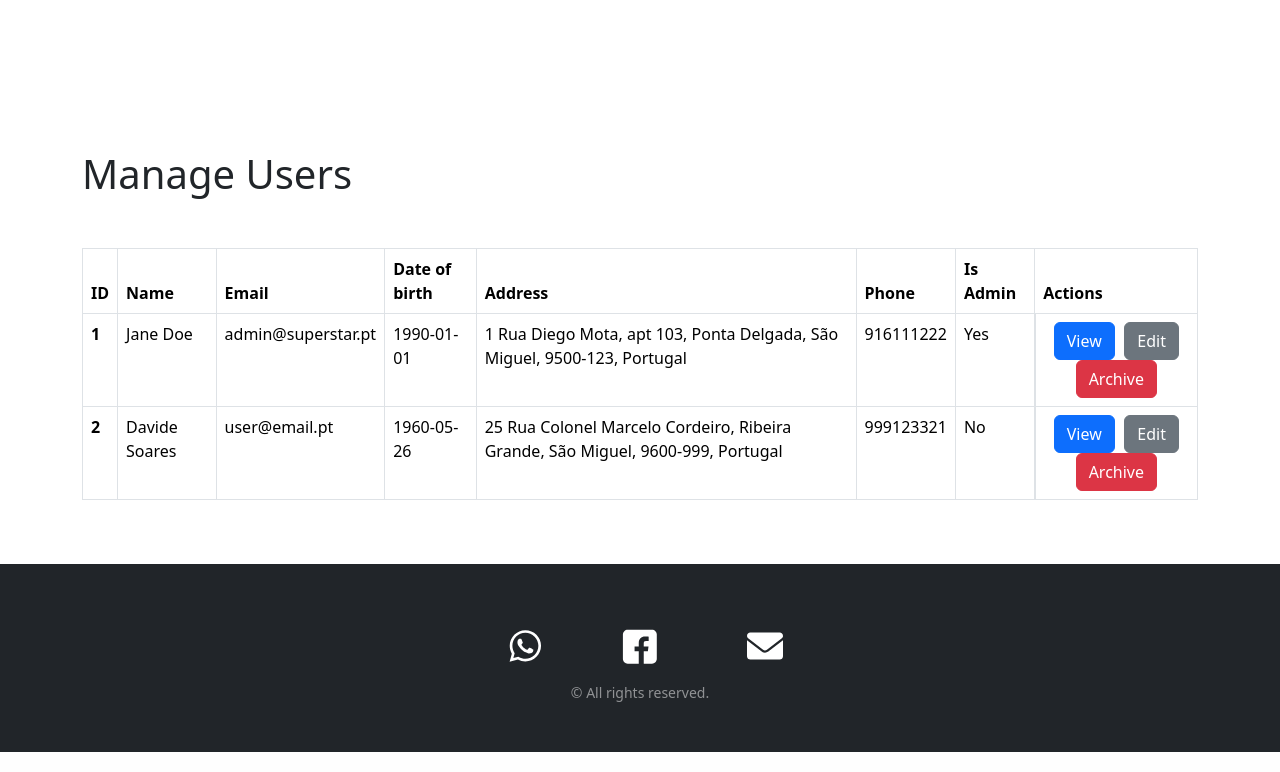
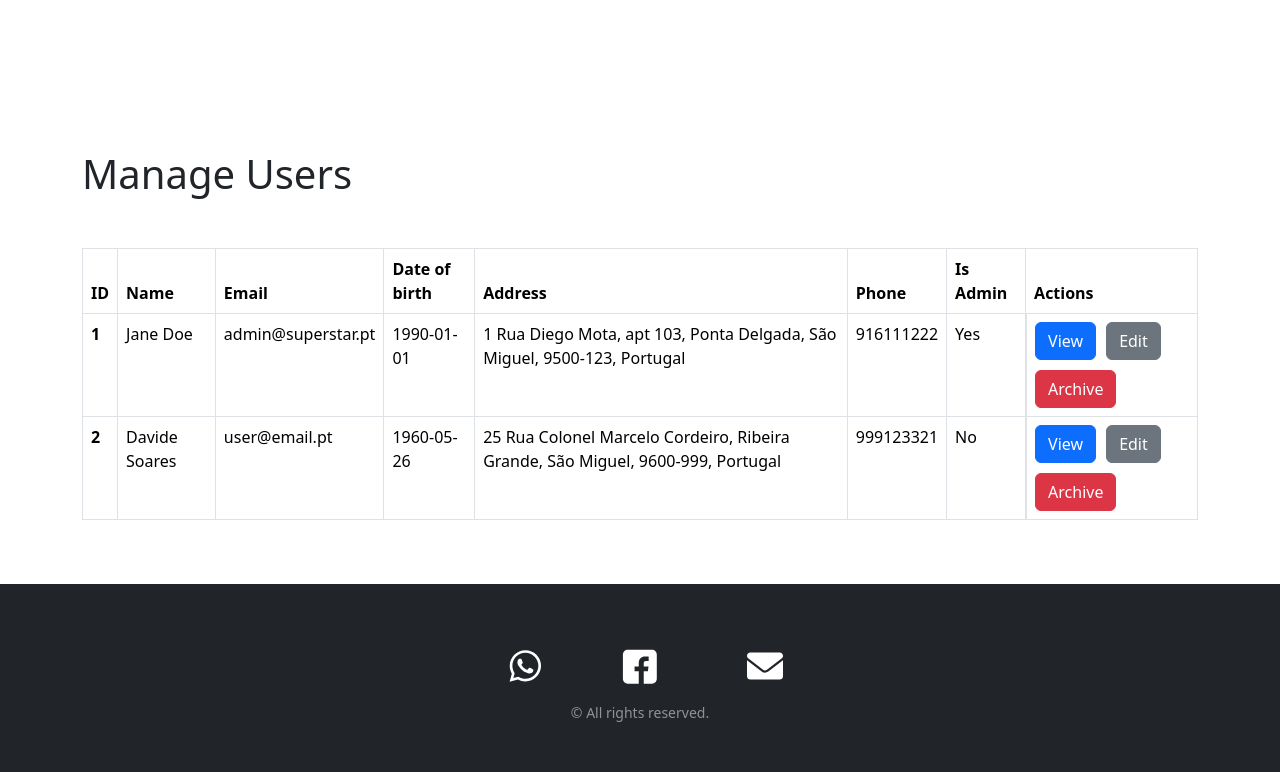
Before and after one commit to l33loo/rent_a_car, a PHP site: page /src/html/admin/users.php in a window 1280 px wide. Shown: the part 56-828 px from the top of the page. Run offline with PHP 8.4, Linux system fonts and the light colour scheme; the visitor is signed in with stand-in values (Sample User, id 1); data comes from the database, SQL or seed files in the repository.

Commit message:
add flex gap

```diff
--- a/project/src/css/style.css
+++ b/project/src/css/style.css
@@ -8,3 +8,7 @@ body {
 body > .container {
   flex-grow: 1;
 }
+
+.d-flex {
+  gap: 10px;
+}
--- a/project/src/html/admin/locations.php
+++ b/project/src/html/admin/locations.php
@@ -78,8 +78,8 @@ echo getHeader();
                         <td><?php echo $location->getName(); ?></td>
                         <td><?php echo $address; ?></td>
                         <td><?php echo $location->getIsland()->getName(); ?></td>
-                        <td class="d-flex flex-wrap justify-content-evenly">
-                            <!-- <a href="locationView.php?id=<?php echo $locationId ?>" class="btn btn-primary">View</a> -->
+                        <td class="d-flex flex-wrap">
+                            <!-- <a href="locationView.php?id=<?php // echo $locationId ?>" class="btn btn-primary">View</a> -->
                             <!-- <a href="" class="btn btn-secondary">Edit</a> -->
                             <form action="/src/app/admin/locationArchive.php" method="POST">
                                 <input type="submit" name="archiveLocation" class="btn btn-danger" value="Archive" />
--- a/project/src/html/admin/users.php
+++ b/project/src/html/admin/users.php
@@ -98,7 +98,7 @@ echo getHeader();
                         <td><?php echo $address; ?></td>
                         <td><?php echo $user->getPhone(); ?></td>
                         <td><?php echo $user->getIsAdmin() ? 'Yes' : 'No'; ?></td>
-                        <td class="d-flex flex-wrap justify-content-evenly">
+                        <td class="d-flex flex-wrap">
                             <a href="/src/html/admin/user.php?id=<?php echo $userId; ?>" class="btn btn-primary">View</a>
                             <a href="/src/html/admin/userEdit.php?id=<?php echo $userId; ?>" class="btn btn-secondary">Edit</a>
                             <?php if ($userIsArchived) { ?>
```
